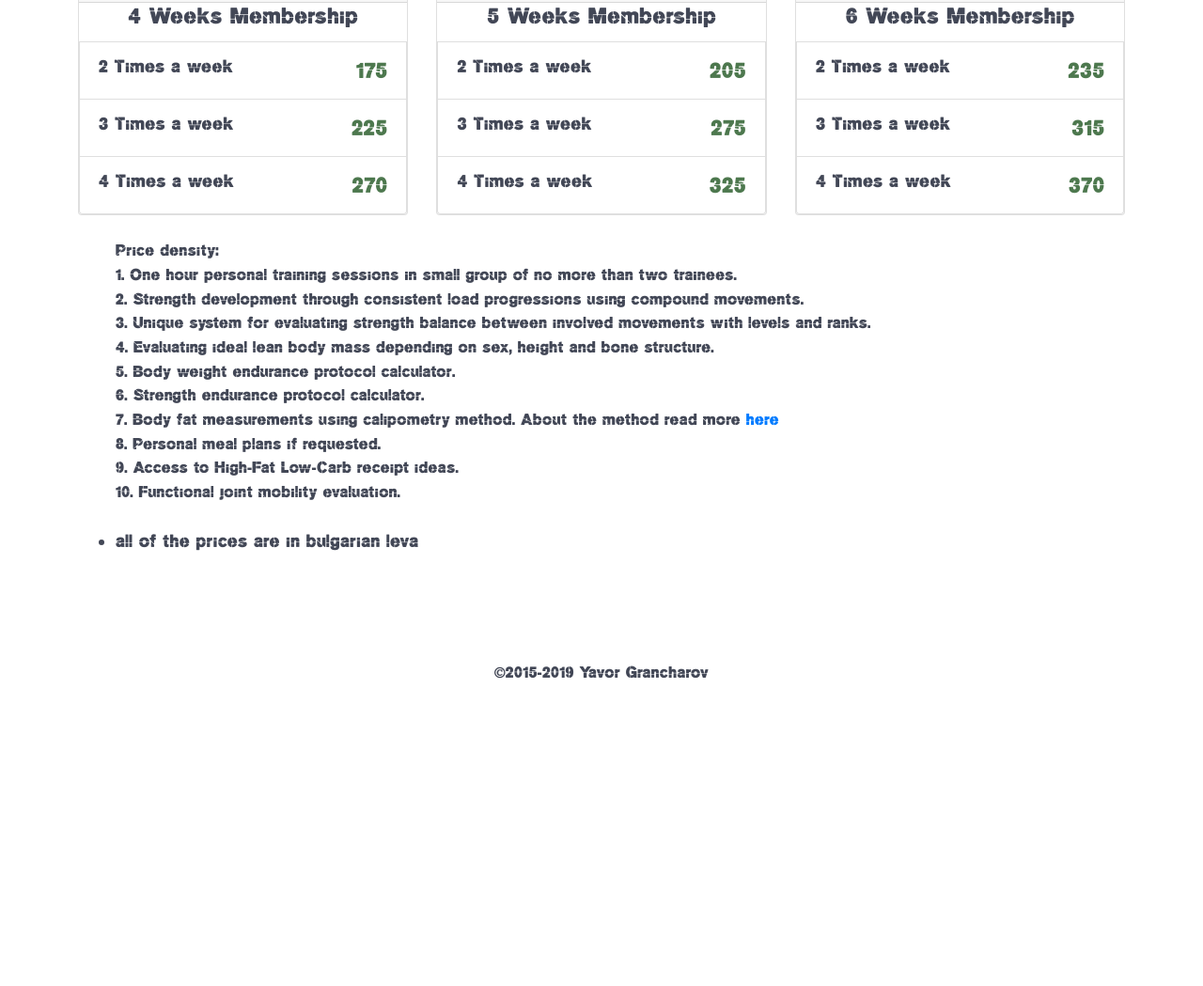
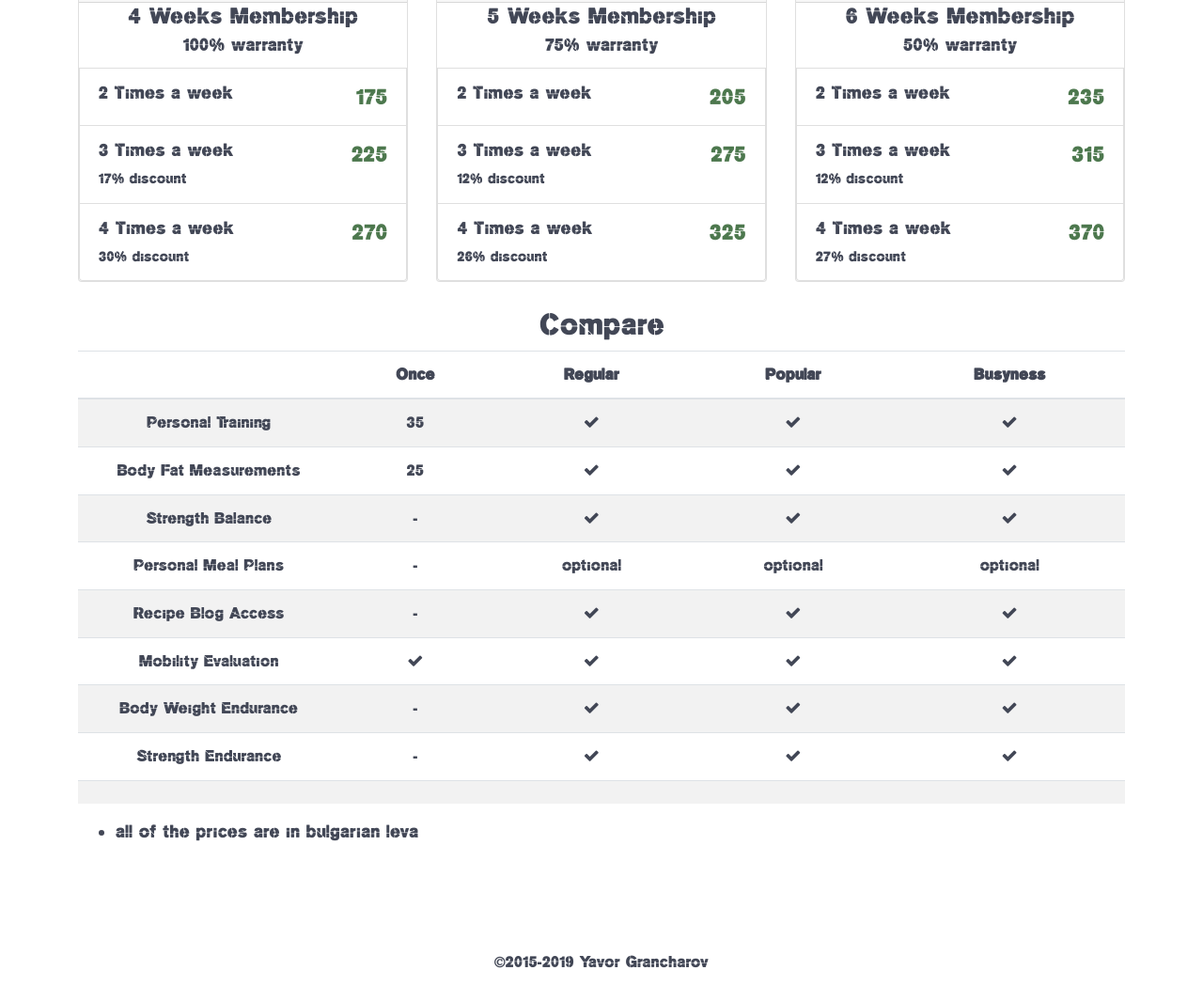
Before and after one commit to YavorGrancharov/SymmetricStrength, a website: page views/charge.html in a window 1280 px wide. Shown: the part 271-1320 px from the top of the page at 94% size. Before the commit the page ends 1012 px from the top, so only its background shows below. Drawn offline with nearby package versions, Linux system fonts and the light colour scheme.

Commit message:
polishing

```diff
--- a/style.css
+++ b/style.css
@@ -30,7 +30,8 @@ body {
     margin: 10px auto;
     /*-webkit-clip-path: polygon(0% 0%, 75% 0%, 100% 50%, 0% 100%, 0% 100%);
     clip-path: polygon(0% 0%, 100% 0%, 100% 80%, 50% 100%, 0% 80%);
-    background-color: #6ea171;*/
+    background-color: transparent;
+    border: 1px solid #6ea171;*/
 }
 
 input {
--- a/views/charge.html
+++ b/views/charge.html
@@ -5,6 +5,7 @@
     <title>Title</title>
     <meta name="viewport" content="width=device-width, height=device-height, initial-scale=1.0">
     <link rel="stylesheet" href="../node_modules/bootstrap/dist/css/bootstrap.min.css">
+    <link rel="stylesheet" href="https://cdnjs.cloudflare.com/ajax/libs/font-awesome/4.7.0/css/font-awesome.min.css">
     <script src="../node_modules/bootstrap/dist/js/bootstrap.min.js"></script>
     <link rel="stylesheet" href="../style.css">
     <script src="../scripts/controller/movementsController.js"></script>
@@ -61,12 +62,21 @@ clip-path: polygon(20% 0%, 80% 0%, 100% 20%, 100% 80%, 80% 100%, 20% 100%, 0% 80
                 <div class="card-block">
                     <h4 class="card-title">
                         4 Weeks Membership
+                        <br>
+                        <small>100% warranty</small>
                     </h4>
                     <ul class="list-group">
                         <li class="list-group-item" hidden>1 Time a week</li>
-                        <li class="list-group-item">2 Times a week <span class="price" style="float: right">175</span></li>
-                        <li class="list-group-item">3 Times a week <span class="price" style="float: right">225</span></li>
-                        <li class="list-group-item">4 Times a week <span class="price" style="float: right">270</span></li>
+                        <li class="list-group-item">2 Times a week <span class="price" style="float: right">175</span>
+                        </li>
+                        <li class="list-group-item">3 Times a week <span class="price" style="float: right">225</span>
+                            <br>
+                            <small>17% discount</small>
+                        </li>
+                        <li class="list-group-item">4 Times a week <span class="price" style="float: right">270</span>
+                            <br>
+                            <small>30% discount</small>
+                        </li>
                     </ul>
                 </div>
             </div>
@@ -79,12 +89,21 @@ clip-path: polygon(20% 0%, 80% 0%, 100% 20%, 100% 80%, 80% 100%, 20% 100%, 0% 80
                 <div class="card-block">
                     <h4 class="card-title">
                         5 Weeks Membership
+                        <br>
+                        <small>75% warranty</small>
                     </h4>
                     <ul class="list-group">
                         <li class="list-group-item" hidden>1 Time a week</li>
-                        <li class="list-group-item">2 Times a week <span class="price" style="float: right">205</span></li>
-                        <li class="list-group-item">3 Times a week <span class="price" style="float: right">275</span></li>
-                        <li class="list-group-item">4 Times a week <span class="price" style="float: right">325</span></li>
+                        <li class="list-group-item">2 Times a week <span class="price" style="float: right">205</span>
+                        </li>
+                        <li class="list-group-item">3 Times a week <span class="price" style="float: right">275</span>
+                            <br>
+                            <small>12% discount</small>
+                        </li>
+                        <li class="list-group-item">4 Times a week <span class="price" style="float: right">325</span>
+                            <br>
+                            <small>26% discount</small>
+                        </li>
                     </ul>
                 </div>
             </div>
@@ -97,35 +116,111 @@ clip-path: polygon(20% 0%, 80% 0%, 100% 20%, 100% 80%, 80% 100%, 20% 100%, 0% 80
                 <div class="card-block">
                     <h4 class="card-title">
                         6 Weeks Membership
+                        <br>
+                        <small>50% warranty</small>
                     </h4>
                     <ul class="list-group">
                         <li class="list-group-item" hidden>1 Time a week</li>
-                        <li class="list-group-item">2 Times a week <span class="price" style="float: right">235</span></li>
-                        <li class="list-group-item">3 Times a week <span class="price" style="float: right">315</span></li>
-                        <li class="list-group-item">4 Times a week <span class="price" style="float: right">370</span></li>
+                        <li class="list-group-item">2 Times a week <span class="price" style="float: right">235</span>
+                        </li>
+                        <li class="list-group-item">3 Times a week <span class="price" style="float: right">315</span>
+                            <br>
+                            <small>12% discount</small>
+                        </li>
+                        <li class="list-group-item">4 Times a week <span class="price" style="float: right">370</span>
+                            <br>
+                            <small>27% discount</small>
+                        </li>
                     </ul>
                 </div>
             </div>
         </div>
     </div>
     <br>
-    <div class="notes">
-        <ul>
-            <!--What's included-->Price density:<br>
-            1. One hour personal training sessions in small group of no more than two trainees.<br>
-            2. Strength development through consistent load progressions using compound movements.<br>
-            3. Unique system for evaluating strength balance between involved movements with levels and ranks.<br>
-            4. Evaluating ideal lean body mass depending on sex, height and bone structure.<br>
-            5. Body weight endurance protocol calculator.<br>
-            6. Strength endurance protocol calculator.<br>
-            7. Body fat measurements using calipometry method. About the method read more <a href="">here</a><br>
-            8. Personal meal plans if requested.<br>
-            9. Access to High-Fat Low-Carb receipt ideas.<br>
-            10. Functional joint mobility evaluation.<br>
-            <br>
-            <li>all of the prices are in bulgarian leva</li>
-        </ul>
+    <h2>Compare</h2>
+    <div class="table-responsive">
+        <div class="table-responsve">
+            <table class="table table-striped table-hover">
+                <thead class="thead-inverse">
+                <tr>
+                    <th class="w-25"></th>
+                    <th class="">Once</th>
+                    <th class="">Regular</th>
+                    <th class="">Popular</th>
+                    <th class="">Busyness</th>
+                </tr>
+                </thead>
+                <tbody>
+                <tr>
+                    <td class="w-25 option">Personal Training</td>
+                    <td class="">35</td>
+                    <td class=""><i class="fa fa-check"></i></td>
+                    <td class=""><i class="fa fa-check"></i></td>
+                    <td class=""><i class="fa fa-check"></i></td>
+                </tr>
+                <tr>
+                    <td class="option">Body Fat Measurements</td>
+                    <td>25</td>
+                    <td><i class="fa fa-check"></i></td>
+                    <td><i class="fa fa-check"></i></td>
+                    <td><i class="fa fa-check"></i></td>
+                </tr>
+                <tr>
+                    <td class="option">Strength Balance</td>
+                    <td>-</td>
+                    <td><i class="fa fa-check"></i></td>
+                    <td><i class="fa fa-check"></i></td>
+                    <td><i class="fa fa-check"></i></td>
+                </tr>
+                <tr>
+                    <td class="option">Personal Meal Plans</td>
+                    <td>-</td>
+                    <td>optional</td>
+                    <td>optional</td>
+                    <td>optional</td>
+                </tr>
+                <tr>
+                    <td class="option">Recipe Blog Access</td>
+                    <td>-</td>
+                    <td><i class="fa fa-check"></i></td>
+                    <td><i class="fa fa-check"></i></td>
+                    <td><i class="fa fa-check"></i></td>
+                </tr>
+                <tr>
+                    <td class="option">Mobility Evaluation</td>
+                    <td><i class="fa fa-check"></i></td>
+                    <td><i class="fa fa-check"></i></td>
+                    <td><i class="fa fa-check"></i></td>
+                    <td><i class="fa fa-check"></i></td>
+                </tr>
+                <tr>
+                    <td class="option">Body Weight Endurance</td>
+                    <td>-</td>
+                    <td><i class="fa fa-check"></i></td>
+                    <td><i class="fa fa-check"></i></td>
+                    <td><i class="fa fa-check"></i></td>
+                </tr>
+                <tr>
+                    <td class="option">Strength Endurance</td>
+                    <td>-</td>
+                    <td><i class="fa fa-check"></i></td>
+                    <td><i class="fa fa-check"></i></td>
+                    <td><i class="fa fa-check"></i></td>
+                </tr>
+                <tr class="text-uppercase font-weight-bold">
+                    <td></td>
+                    <td></td>
+                    <td></td>
+                    <td></td>
+                    <td></a></td>
+                </tr>
+                </tbody>
+            </table>
+        </div>
     </div>
+    <ul>
+        <li>all of the prices are in bulgarian leva</li>
+    </ul>
     <footer class="footer">&copy;2015-2019 Yavor Grancharov</footer>
 </div>
 </body>
```
